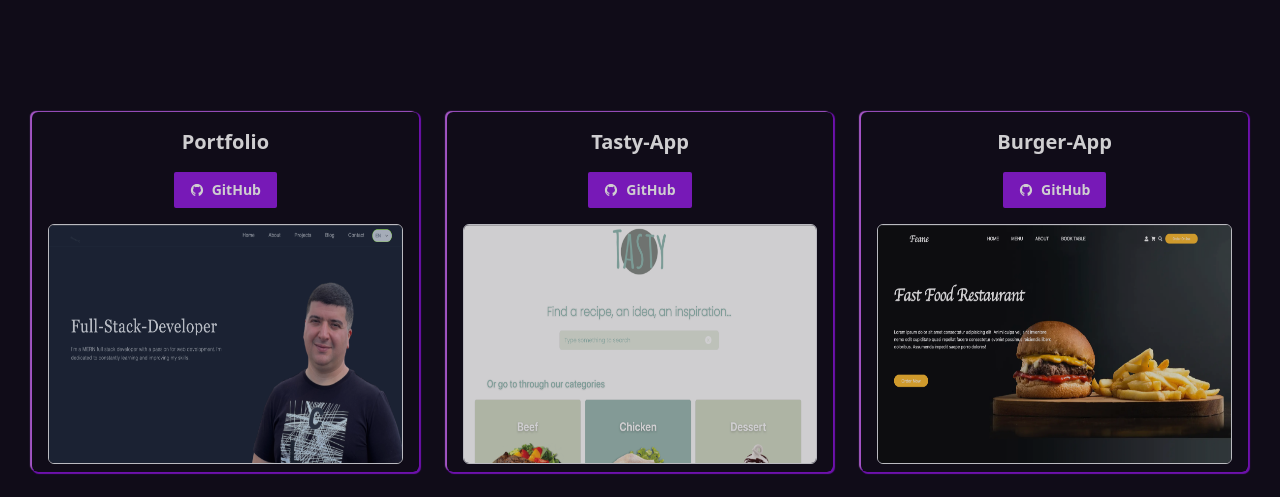
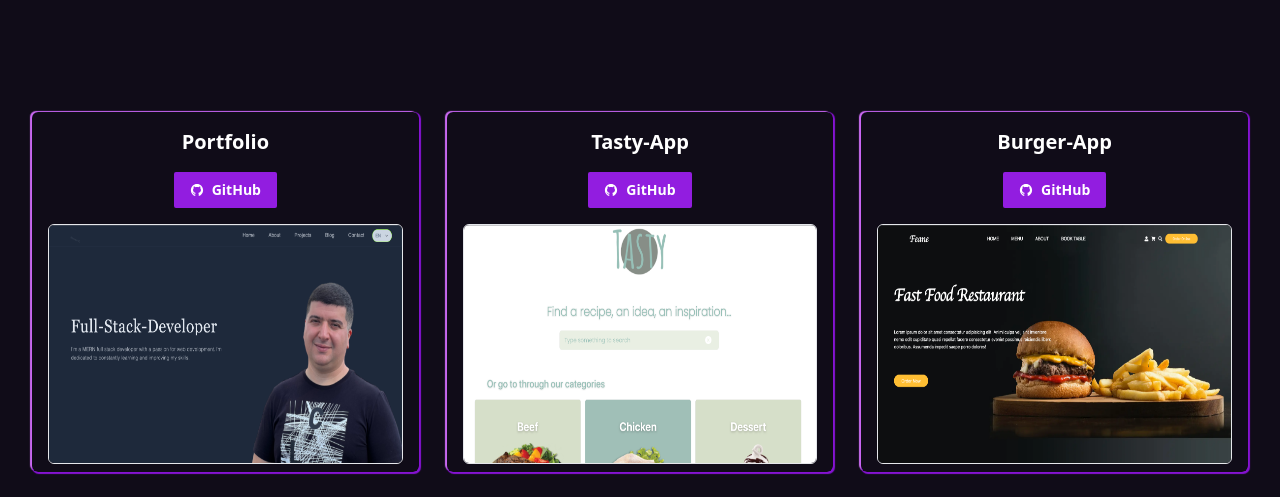
Before and after one commit to rizvan555/My_Portfolio, a React (Create React App) app: page / in a window 1280 px wide. Shown: the part 4768-5265 px from the top of the page. Built offline with nearby package versions, Linux system fonts and the light colour scheme; the HTML template or start-up script is replaced by a standard one.

Commit message:
added framer motion animation package

```diff
--- a/package.json
+++ b/package.json
@@ -11,6 +11,7 @@
     "animate.css": "^4.1.1",
     "craco": "^0.0.3",
     "formik": "^2.2.9",
+    "framer-motion": "^10.12.18",
     "react": "^18.2.0",
     "react-dom": "^18.2.0",
     "react-icons": "^4.8.0",
--- a/src/pages/home.tsx
+++ b/src/pages/home.tsx
@@ -1,5 +1,6 @@
 import Header from "../components/Header";
 import TypeWrite from "../components/TypeWrite";
+import { motion } from "framer-motion";
 
 interface HomeProps {
   language: boolean;
--- a/src/pages/projects.tsx
+++ b/src/pages/projects.tsx
@@ -6,6 +6,27 @@ import woodies from "../resource/images/woodies.png";
 import pokemonImg from "../resource/images/pokemonImg.png";
 import countries from "../resource/images/countries.png";
 import { AiOutlineGithub } from "react-icons/ai";
+import { motion } from "framer-motion";
+
+const container = {
+  hidden: { opacity: 1, scale: 0 },
+  visible: {
+    opacity: 1,
+    scale: 1,
+    transition: {
+      delayChildren: 0.3,
+      staggerChildren: 0.2,
+    },
+  },
+};
+
+const item = {
+  hidden: { y: 20, opacity: 0 },
+  visible: {
+    y: 0,
+    opacity: 1,
+  },
+};
 
 const Projects = () => {
   const [projects] = useState([
@@ -40,15 +61,26 @@ const Projects = () => {
       projectImage: countries,
     },
   ]);
+
   return (
-    <div className=" border-t-2 bg-[#100c18] text-white ">
+    <motion.div
+      initial={{ opacity: 0 }}
+      animate={{ opacity: 1 }}
+      className=" border-t-2 bg-[#100c18] text-white "
+    >
       <h1 className="text-start md:text-5xl text-xl py-20 mx-20 font-serif font-bold ">
         Projects
       </h1>
-      <div className=" md:grid grid-cols-3 md:gap-7 md:w-[95vw] w-[70vw] mx-auto py-10 md:mb-0 mb-10">
+      <motion.div
+        initial="hidden"
+        animate="visible"
+        variants={container}
+        className=" md:grid grid-cols-3 md:gap-7 md:w-[95vw] w-[70vw] mx-auto py-10 md:mb-0 mb-10"
+      >
         {projects.map((project, index) => {
           return (
-            <ul
+            <motion.ul
+              variants={item}
               className=" md:p-4 p-2 text-center rounded-md md:h-[45vh] md:mb-0 mb-10 bg-transparent myBox opacity-80"
               key={index}
             >
@@ -64,11 +96,11 @@ const Projects = () => {
                 src={project.projectImage}
                 alt={project.projectImage}
               />
-            </ul>
+            </motion.ul>
           );
         })}
-      </div>
-    </div>
+      </motion.div>
+    </motion.div>
   );
 };
 
```
Also changed, not shown: 1 other file (tests, documents, lock files or other folders).
